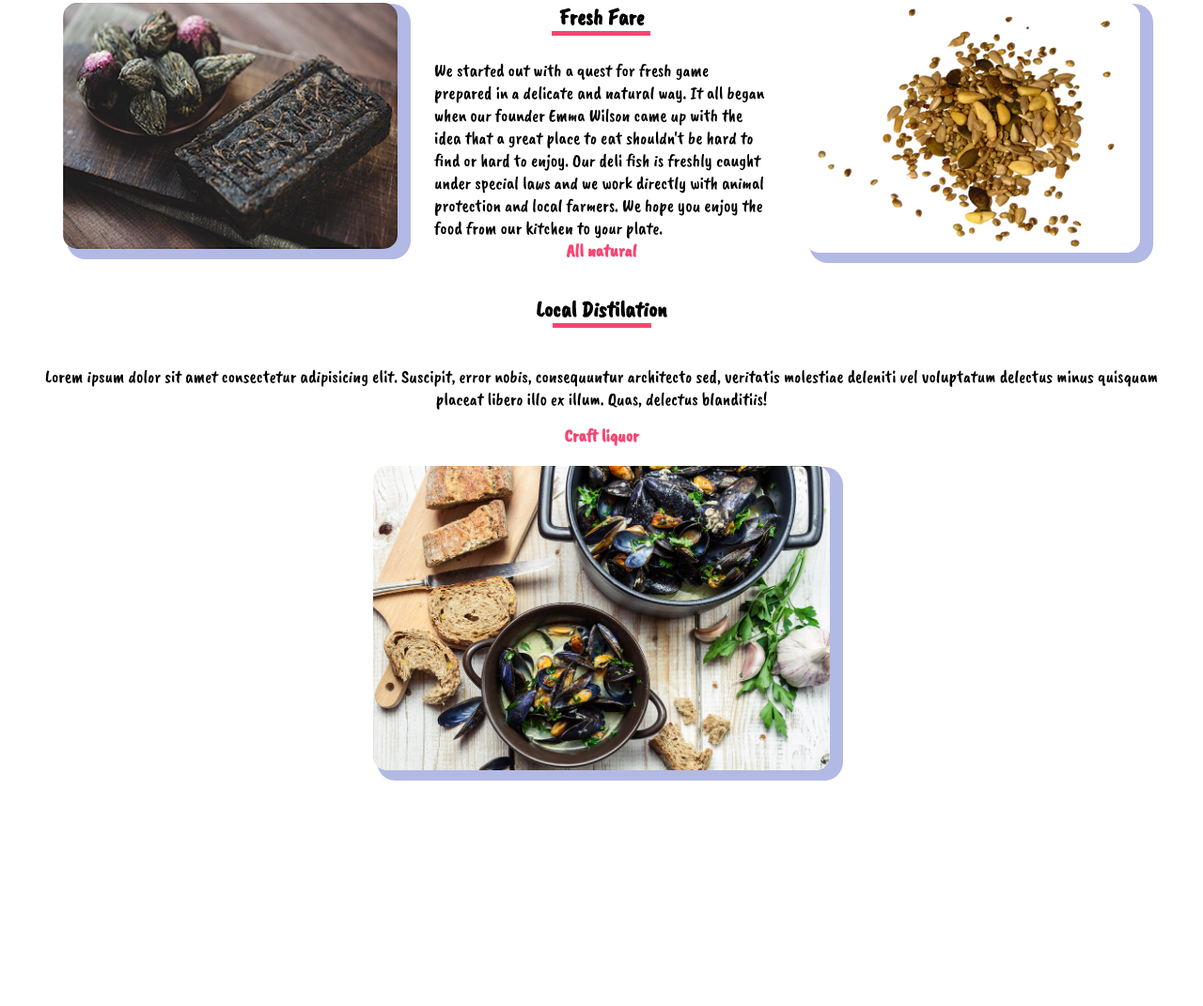
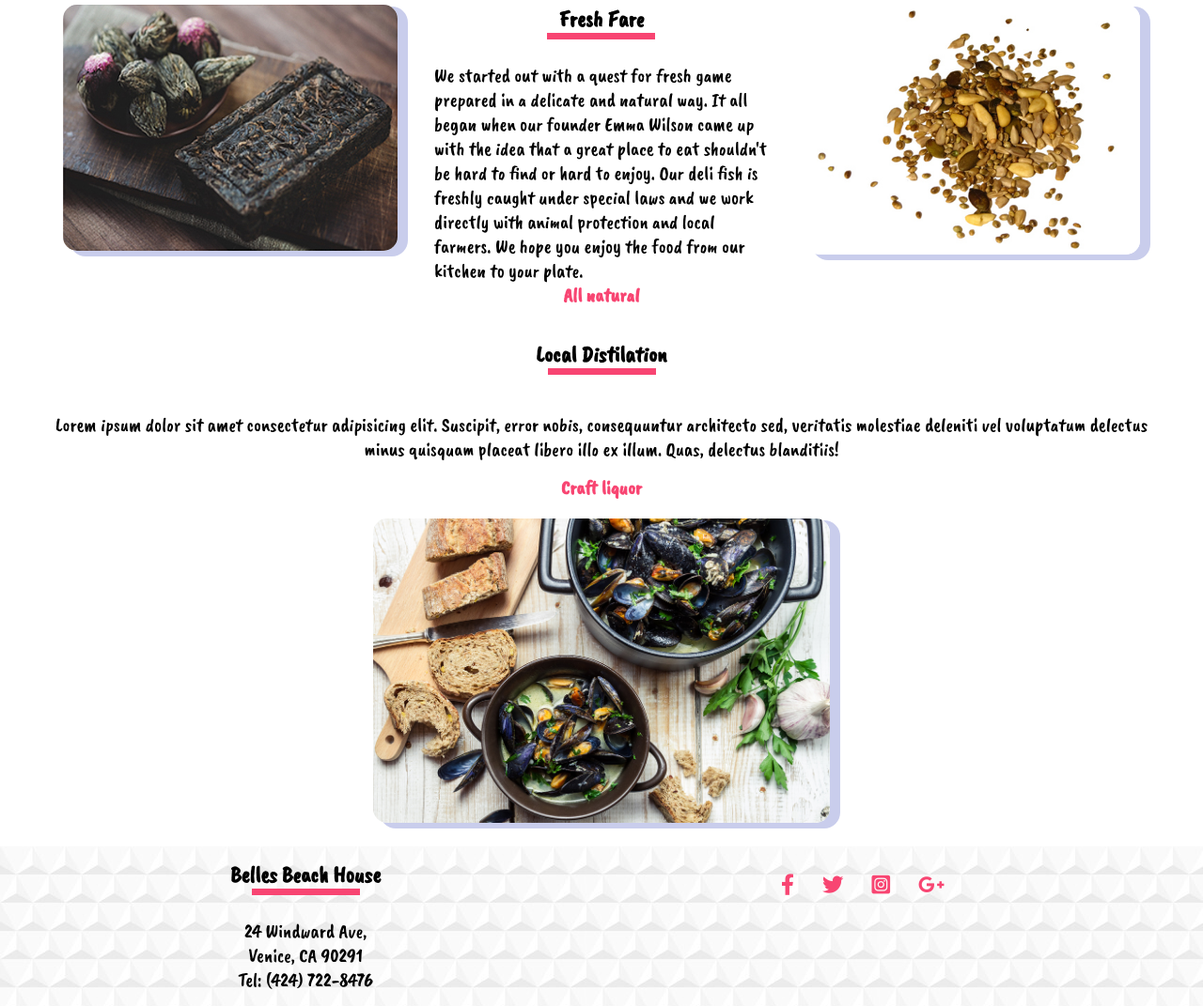
Before and after one commit to DfrtJulien/Belle-Beack-House, a plain HTML site: page index.html in a window 1280 px wide. Shown: the part 840-1911 px from the top of the page at 94% size. Before the commit the page ends 1685 px from the top, so only its background shows below. Drawn offline with nearby package versions, Linux system fonts and the light colour scheme.

Commit message:
Footer fini en mobil et desktop

```diff
--- a/assests/css/style.css
+++ b/assests/css/style.css
@@ -5,6 +5,7 @@
     padding: 0;
     box-sizing: border-box;
     font-family: "Caveat Brush", cursive;
+    scroll-behavior: smooth;
 }
 
 .container-fluid{
@@ -51,11 +52,11 @@ header h1 {
     font-size: 2.5em;
 }
 
- hr {
-    width: 105px;
+hr {
+    width: 115px;
     margin:  auto;
     margin-bottom: 25px;
-    height: 5px;
+    height: 7px;
     background-color: rgb(248, 69, 114);
     border: none;
 }
@@ -69,6 +70,7 @@ header ul {
 header ul li a {
     font-size: 1.6em;
     color: rgb(248, 69, 114);
+    transition: all 0.8s ease-in;
 }
 
 header img {
@@ -100,13 +102,34 @@ header img {
 
 .img-container-l img, .img-container-s img {
     border-radius: 15px;
-    box-shadow: 9px 6px 0px 5px #a5ace0d7;
+    box-shadow: 9px 4px 0px 2px rgba(165, 172, 224, 0.6);
 }
 
 /******************************** SECOND SECTION **********************/
 
 .container-fluid p {
     padding: 15px;
+}
+
+/******************************** FOOTER ************************/
+
+footer {
+    background: url(/assests/img/motif.jpg);
+}
+
+.contact-container {
+    text-align: center;
+}
+
+.icon-container {
+    margin: 15px;
+    display: flex;
+    justify-content: space-around;
+}
+
+i {
+    color: rgb(248, 69, 114);
+    font-size: 1.4em;
 }
 
 @media screen and (min-width: 768px){
@@ -146,9 +169,26 @@ header img {
         width: 30%;
     }
 
-
+    .container-l p,
+    .container-s p,
+    .container-fluid p,
+    .caption {
+        font-size: 1.3em;
+    }
 
     .container-fluid p {
         text-align: center;
     }
+
+    /******************************** FOOTER ************************/
+
+    .footer-flex {
+        display: flex;
+        justify-content: space-around;
+        padding: 15px;
+    }
+
+    i {
+        margin: 0 15px;
+    }
 }
--- a/index.html
+++ b/index.html
@@ -3,6 +3,7 @@
 <head>
     <meta charset="UTF-8">
     <meta name="viewport" content="width=device-width, initial-scale=1.0">
+    <link rel="stylesheet" href="https://cdnjs.cloudflare.com/ajax/libs/font-awesome/6.4.0/css/all.min.css" integrity="sha512-iecdLmaskl7CVkqkXNQ/ZH/XLlvWZOJyj7Yy7tcenmpD1ypASozpmT/E0iPtmFIB46ZmdtAc9eNBvH0H/ZpiBw==" crossorigin="anonymous" referrerpolicy="no-referrer" />
     <link rel="stylesheet" href="assests/css/style.css">
     <title>Belle Beack House</title>
 </head>
@@ -12,20 +13,20 @@
         <hr>
         <nav class="contaier-m">
             <ul>
-                <li><a href="">Our story</a></li>
-                <li><a href="">Fare</a></li>
-                <li><a href="">Drink</a></li>
-                <li><a href="">Contact</a></li>
+                <li><a href="#OurStory">Our story</a></li>
+                <li><a href="#Fare">Fare</a></li>
+                <li><a href="#Drink">Drink</a></li>
+                <li><a href="#Contact">Contact</a></li>
             </ul>
         </nav>
-        <div class="img-container-header    ">
+        <div class="img-container-header">
             <img src="/assests/img/licorne.png" alt="Une licorne">
         </div>
     </header>
     <section class="container-l">
         <div class="flex-md">
             <div class="container-s">
-                <h2 class="tittle">Our Story</h2>
+                <h2 class="tittle" id="OurStory">Our Story</h2>
                 <hr>
                 <p>We started out with a quest for fresh game prepared in a delicate and natural way. It all began when our founder Emma Wilson came up with the idea that a great place to eat shouldn't be hard to find or hard to enjoy. Our deli fish is freshly caught under special laws and we work directly with animal protection and local farmers. We hope you enjoy the food from our kitchen to your plate.</p>
                 <h4 class="caption">est.2004</h4>
@@ -39,7 +40,7 @@
                 <img src="assests/img/soap.jpg" alt="Savon">
             </div>
             <div class="img-container-s">
-                <h2 class="tittle">Fresh Fare</h2>
+                <h2 class="tittle" id="Fare">Fresh Fare</h2>
                 <hr>
                 <p>We started out with a quest for fresh game prepared in a delicate and natural way. It all began when our founder Emma Wilson came up with the idea that a great place to eat shouldn't be hard to find or hard to enjoy. Our deli fish is freshly caught under special laws and we work directly with animal protection and local farmers. We hope you enjoy the food from our kitchen to your plate.</p>
                 <h4 class="caption">All natural</h4>
@@ -51,7 +52,7 @@
     </section>
     <section class="container-l">
         <div class="container-fluid">
-            <h2 class="tittle">Local Distilation</h2>
+            <h2 class="tittle" id="Drink">Local Distilation</h2>
             <hr>
             <p>Lorem ipsum dolor sit amet consectetur adipisicing elit. Suscipit, error nobis, consequuntur architecto sed, veritatis molestiae deleniti vel voluptatum delectus minus quisquam placeat libero illo ex illum. Quas, delectus blanditiis!</p>
             <h4 class="caption">Craft liquor</h4>
@@ -60,5 +61,24 @@
             <img src="assests/img/moule.jpg" alt="Moules">
         </div>
     </section>
+    <footer>
+        <div class="container-l footer-flex">
+            <div>
+                <h2 class="tittle" id="Contact">Belles Beach House</h2>
+                <hr>
+                <div class="contact-container">
+                    <p>24 Windward Ave,</p>
+                    <p>Venice, CA 90291</p>
+                    <p>Tel:  (424) 722-8476</p>
+                </div>
+            </div>
+            <div class="icon-container">
+                <a href="#"><i class="fa-brands fa-facebook-f"></i></a>
+                <a href="#"><i class="fa-brands fa-twitter"></i></a>
+                <a href="#"><i class="fa-brands fa-square-instagram"></i></a>
+                <a href="#"><i class="fa-brands fa-google-plus-g"></i></a>
+            </div>
+        </div>
+    </footer>
 </body>
 </html>
```
